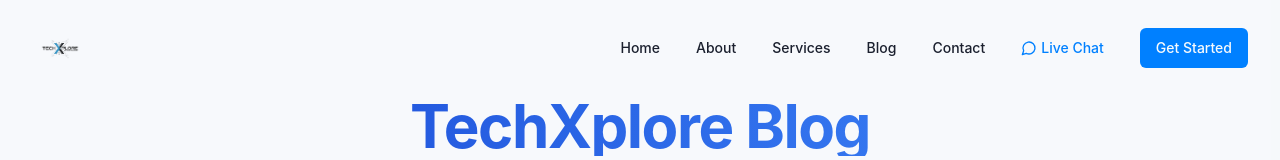
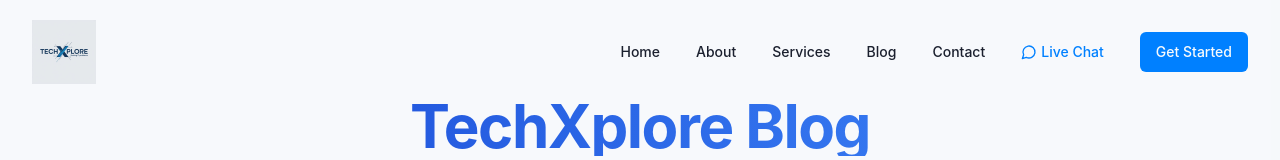
Before and after one commit to Shashank-ray2053/techscalability-hub, a React (Vite) app: page /blog in a window 1280 px wide. Shown: the top 160 px of the page. Built offline with nearby package versions, Linux system fonts and the light colour scheme.

Commit message:
Fix: Increase image size
Adjust the size of an image element to improve visibility.

```diff
--- a/index.html
+++ b/index.html
@@ -11,11 +11,11 @@
     <meta property="og:title" content="TechXplore - Solving IT Problems" />
     <meta property="og:description" content="Empowering businesses with scalable IT solutions and next-gen technology" />
     <meta property="og:type" content="website" />
-    <meta property="og:image" content="/lovable-uploads/0993bcf0-e6f7-4b25-8093-11036494fe09.png" />
+    <meta property="og:image" content="/lovable-uploads/de45441f-d8e7-48ef-ba8e-d2e6bf7cbf38.png" />
 
     <meta name="twitter:card" content="summary_large_image" />
     <meta name="twitter:site" content="@techxplore" />
-    <meta name="twitter:image" content="/lovable-uploads/0993bcf0-e6f7-4b25-8093-11036494fe09.png" />
+    <meta name="twitter:image" content="/lovable-uploads/de45441f-d8e7-48ef-ba8e-d2e6bf7cbf38.png" />
   </head>
 
   <body>
--- a/src/components/Navbar.tsx
+++ b/src/components/Navbar.tsx
@@ -112,9 +112,9 @@ export function Navbar() {
               className="flex items-center"
             >
               <img
-                src="/lovable-uploads/0993bcf0-e6f7-4b25-8093-11036494fe09.png"
+                src="/lovable-uploads/de45441f-d8e7-48ef-ba8e-d2e6bf7cbf38.png"
                 alt="TechXplore Logo"
-                className="h-16 md:h-14 mr-2" // Increased height from h-10 to h-16/h-14
+                className="h-20 md:h-16 mr-2" // Increased height from h-16/h-14 to h-20/h-16
               />
             </button>
           </div>
--- a/src/index.html
+++ b/src/index.html
@@ -11,11 +11,11 @@
     <meta property="og:title" content="TechXplore - Solving IT Problems" />
     <meta property="og:description" content="Empowering businesses with scalable IT solutions and next-gen technology" />
     <meta property="og:type" content="website" />
-    <meta property="og:image" content="/lovable-uploads/0993bcf0-e6f7-4b25-8093-11036494fe09.png" />
+    <meta property="og:image" content="/lovable-uploads/de45441f-d8e7-48ef-ba8e-d2e6bf7cbf38.png" />
 
     <meta name="twitter:card" content="summary_large_image" />
     <meta name="twitter:site" content="@techxplore" />
-    <meta name="twitter:image" content="/lovable-uploads/0993bcf0-e6f7-4b25-8093-11036494fe09.png" />
+    <meta name="twitter:image" content="/lovable-uploads/de45441f-d8e7-48ef-ba8e-d2e6bf7cbf38.png" />
   </head>
 
   <body>
```
Also changed, not shown: public/lovable-uploads/de45441f-d8e7-48ef-ba8e-d2e6bf7cbf38.png (added).
